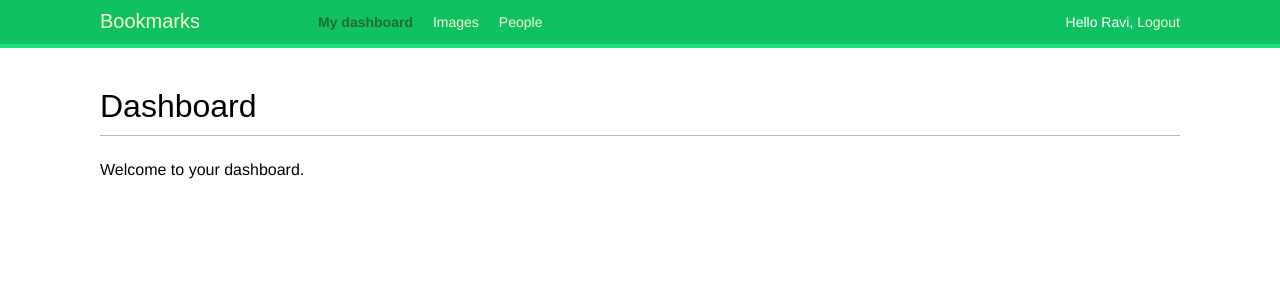
After one commit to raviindorey/Django3ByExample, a Django app: page /account/ in a window 1280 px wide. The commit adds this page. Shown: the top 300 px of the page. Run offline with Django 3.2, Linux system fonts and the light colour scheme; a user stored in the database is signed in; some web fonts are replaced.

Commit message:
Django's factory LoginView and LogoutView

```diff
--- a/Chapter04/bookmarks/account/templates/_base.html
+++ b/Chapter04/bookmarks/account/templates/_base.html
@@ -10,6 +10,31 @@
 <body>
   <div id="header">
     <span class="logo">Bookmarks</span>
+    {% if request.user.is_authenticated %}
+      <!-- Menu -->
+      <ul class="menu">
+        <li {% if section == 'dashboard' %}class="selected"{% endif %}>
+          <a href="{% url 'dashboard' %}">My dashboard</a>
+        </li>
+        <li {% if section == 'images' %}class="selected"{% endif %}>
+          <a href="#">Images</a>
+        </li>
+        <li {% if section == 'people' %}class="selected"{% endif %}>
+          <a href="#">People</a>
+        </li>
+      </ul>
+      <!-- User -->
+      <span class="user">
+        Hello {{ request.user.first_name }},
+        <a href="{% url 'logout' %}">Logout</a>
+      </span>
+    {% else %}
+      <!-- login -->
+      <span class="user">
+        <a href="{% url 'login' %}">Login</a>
+      </span>
+    {% endif %}
+
   </div>
   <div id="content">
     {% block content %}
--- /dev/null
+++ b/Chapter04/bookmarks/account/templates/account/dashboard.html
@@ -0,0 +1,8 @@
+{% extends '_base.html' %}
+
+{% block title %}Dashboard{% endblock title %}
+
+{% block content %}
+  <h1>Dashboard</h1>
+  <p>Welcome to your dashboard.</p>
+{% endblock content %}
--- a/Chapter04/bookmarks/account/urls.py
+++ b/Chapter04/bookmarks/account/urls.py
@@ -1,7 +1,12 @@
 from django.urls import path
+from django.contrib.auth.views import LoginView, LogoutView
 
-from .views import user_login
+# from .views import user_login
+from .views import dashboard
 
 urlpatterns = [
-    path('login/', user_login, name='login'),
+    # path('login/', user_login, name='login'),
+    path('login/', LoginView.as_view(), name='login'),
+    path('logout/', LogoutView.as_view(), name='logout'),
+    path('', dashboard, name='dashboard'),
 ]
--- a/Chapter04/bookmarks/account/views.py
+++ b/Chapter04/bookmarks/account/views.py
@@ -1,6 +1,7 @@
 from django.shortcuts import render
 from django.http import HttpResponse
 from django.contrib.auth import authenticate, login
+from django.contrib.auth.decorators import login_required
 
 from .forms import LoginForm
 
@@ -27,3 +28,8 @@ def user_login(request):
     return render(request, 'account/login.html', {
         'form': form,
     })
+
+
+@login_required
+def dashboard(request):
+    return render(request, 'account/dashboard.html', {'section': 'dashboard'})
--- a/Chapter04/bookmarks/bookmarks/settings.py
+++ b/Chapter04/bookmarks/bookmarks/settings.py
@@ -120,3 +120,9 @@ USE_TZ = True
 # https://docs.djangoproject.com/en/3.1/howto/static-files/
 
 STATIC_URL = '/static/'
+
+# Customizations
+
+LOGIN_URL = 'login'
+LOGOUT_URL = 'logout'
+LOGIN_REDIRECT_URL = 'dashboard'
```
Also changed, not shown: Chapter04/bookmarks/account/templates/registration/logged_out.html (added, +10 -0 lines), Chapter04/bookmarks/account/templates/registration/login.html (added, +22 -0 lines), Chapter04/bookmarks/db.sqlite3.
